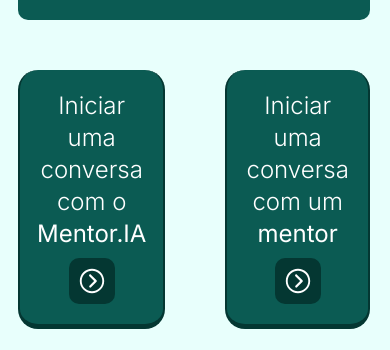
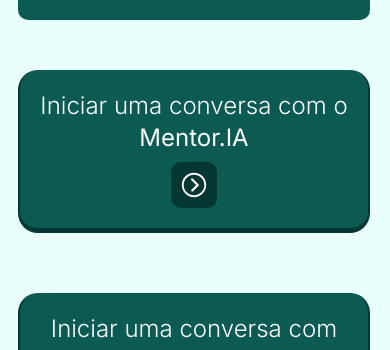
Before and after one commit to BSM-Global-Solution/evolvere, a React (Vite) app: page /dashboardUsuario in a window 390 px wide. Shown: the part 457-807 px from the top of the page. Built offline with nearby package versions, Linux system fonts and the light colour scheme; a web font is replaced by a local one.

Commit message:
style(HomeUsuario): feito a responsividade dos cardLink para mobile

```diff
--- a/src/routes/DashboardUsuario/HomeUsuario/index.tsx
+++ b/src/routes/DashboardUsuario/HomeUsuario/index.tsx
@@ -61,7 +61,10 @@ export default function HomeUsuario() {
                 flex flex-col gap-10 items-center w-3/5
                 max-[1140px]:w-full
                 ">
-                    <ul className="flex justify-center gap-15 ">
+                    <ul className="
+                    flex justify-center gap-15
+                    max-[480px]:flex-col
+                    ">
                         <li>
                             <CardLink label="Iniciar uma conversa com o" labelNegrito="Mentor.IA"/>
                         </li>
```
